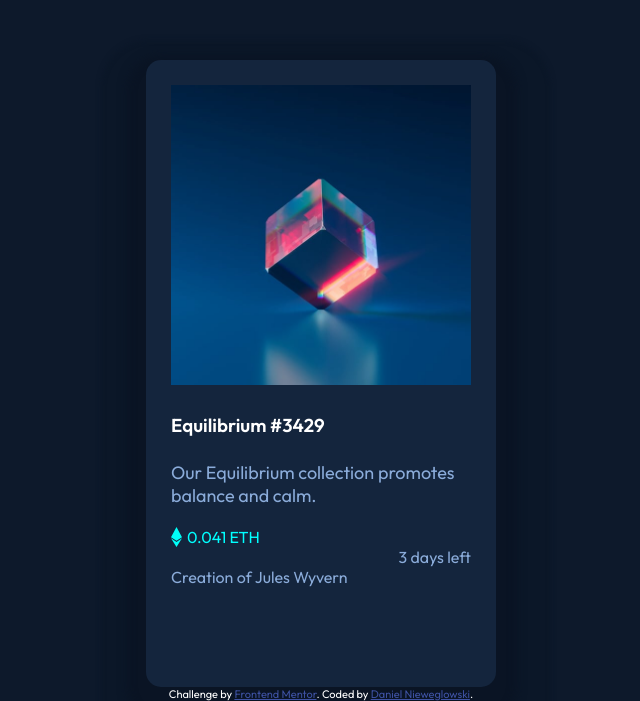
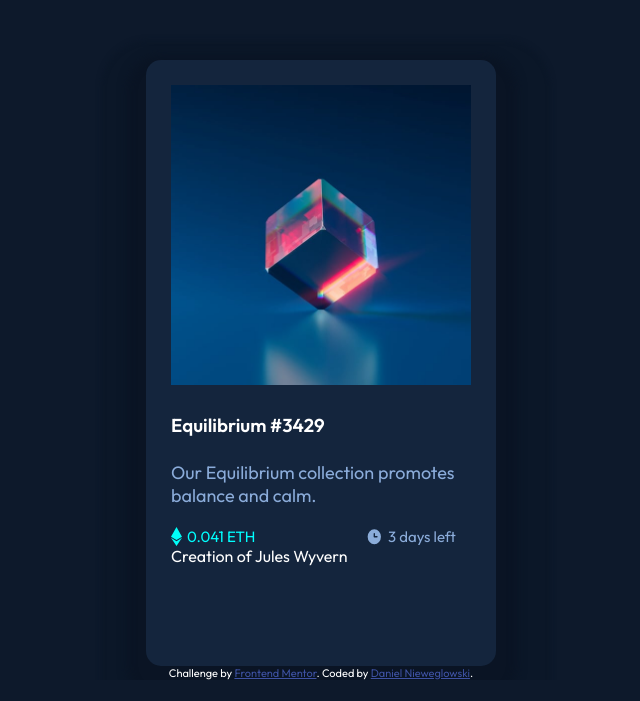
Before and after one commit to dnieweg/NFT-Preview, a plain HTML site: page index.html in a window 1280 px wide. Shown: the part 132-833 px from the top of the page, without its empty margins (319-959 px from the left). After the commit the page ends 812 px from the top, so only its background shows below. Drawn offline with Linux system fonts and the light colour scheme.

Commit message:
Left-card and right-card divs are now styled side by side

```diff
--- a/css/style.css
+++ b/css/style.css
@@ -56,20 +56,30 @@ h3{
 
 #left-card{
     color:cyan;
+    display: flex;
+    float:left;
+    width: 65%;
+    font-size: 15px;
 
-    display: flex;
-    justify-content: left;
 }
 
 #eth_img{
     padding-right: 5px;
+
 }
 
 #right-card{
 
 
-    justify-content: right;
+
     display: flex;
     color: hsl(215, 51%, 70%);
+    font-size: 15px;
+    overflow: hidden;
 
 }
+
+#clock_img{
+    padding-right: 5px;
+
+}
--- a/index.html
+++ b/index.html
@@ -17,15 +17,15 @@
 <body>
 
   <div id="CardContainer">
-    <img id = "equilibrium" src="images/image-equilibrium.jpg">
+    <img id = "equilibrium" src="images/image-equilibrium.jpg" alt="equilibrium">
     <h3>Equilibrium #3429</h3>
 
     <p>Our Equilibrium collection promotes balance and calm.</p> <br>
 
-    <div id="left-card"><img id = "eth_img" src="images/icon-ethereum.svg">0.041 ETH</div>
-    <div id="right-card"> 3 days left</div>
+    <div id="left-card"><img id = "eth_img" src="images/icon-ethereum.svg" alt="eth_img">0.041 ETH</div>
+    <div id="right-card"> <img id="clock_img" src="images/icon-clock.svg" alt="clock_img"> 3 days left</div>
+    <div id = "line"> Creation of Jules Wyvern</div>
 
-    Creation of Jules Wyvern
   </div>
 
 
```
